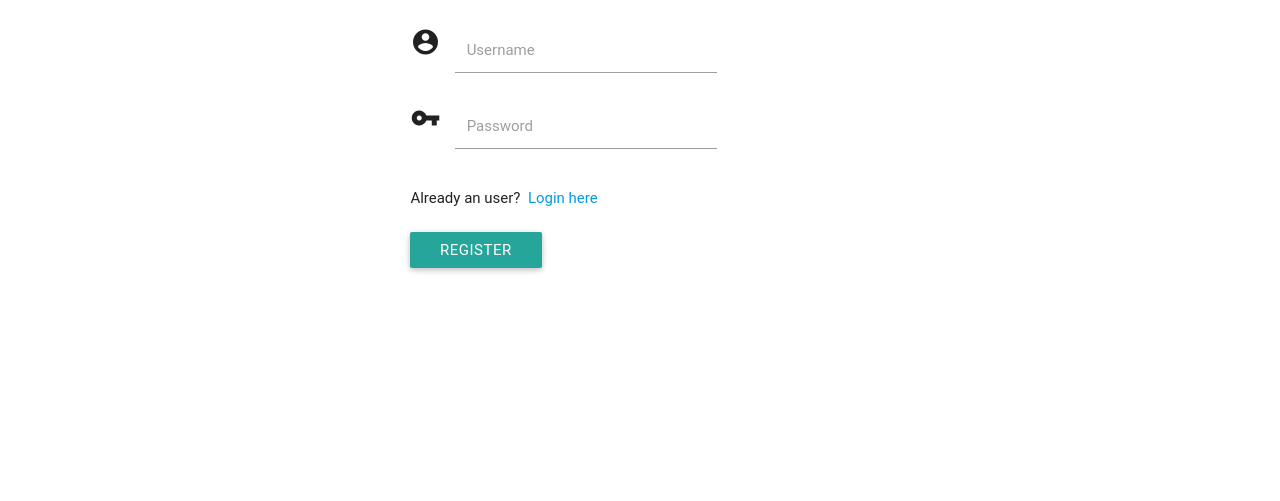
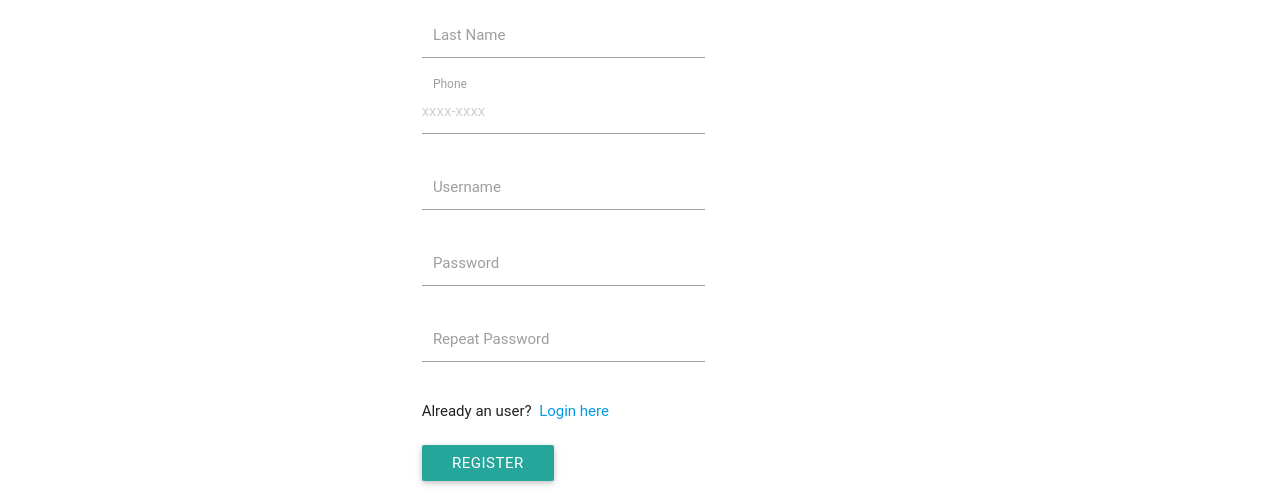
Before and after one commit to sebastin25/Primer-Proyecto---TicoRides, a plain HTML site: page registro.html in a window 1280 px wide. Shown: the part 341-842 px from the top of the page. Before the commit the page ends 800 px from the top, so only its background shows below. Drawn offline with Linux system fonts and the light colour scheme; a web font is replaced by a local one.

Commit message:
Registro terminado
registro terminado y archivos de las paginas creados

```diff
--- a/registro.html
+++ b/registro.html
@@ -34,23 +34,42 @@
 
         <div class="col s8 offset-s4">
             <img src="img/carpooling.jpg" alt="logo webpage" id="header-image">
-            <h1 class="main-title">Welcome to TicoRides.com</h1>
+
         </div>
     </header>
 
     <div class="container">
         <div class="row">
             <form class="col s4 offset-s3">
-                <div class="row">
+
                 <div class="input-field">
-                        <i class="material-icons prefix">account_circle</i>
-                        <input id="icon_prefix" type="text" class="validate">
-                        <label for="icon_prefix">Username</label>
+                    <input id="first_name" type="text" class="validate">
+                    <label for="first_name">First Name</label>
                 </div>
+
                 <div class="input-field">
-                        <i class="material-icons prefix">vpn_key</i>
-                        <input id="icon_telephone" type="tel" class="validate">
-                        <label for="icon_telephone">Password</label>
+                    <input id="last_name" type="text" class="validate">
+                    <label for="last_name">Last Name</label>
+                </div>
+
+                <div class="input-field">
+                    <input placeholder="xxxx-xxxx" id="phone" class="validate" type='tel' pattern='\d{4}[\-]\d{4}' title='Phone Number (Format: 9999-9999)'>
+                    <label for="first_name">Phone</label>
+                </div>
+
+                <div class="input-field">
+                    <input id="username" type="text" class="validate">
+                    <label for="username">Username</label>
+                </div>
+
+                <div class="input-field">
+                    <input id="password" type="password" class="validate">
+                    <label for="password">Password</label>
+                </div>
+
+                <div class="input-field">
+                    <input id="cpassword" type="password" class="validate">
+                    <label for="repeat-password">Repeat Password</label>
                 </div>
 
                 <br>
```
Also changed, not shown: login.html (+0 -1 lines), dashboard.html (added), rides_add.html (added), rides_edit.html (added), settings.html (added). Lines whose indentation alone changed are shown as unchanged.
